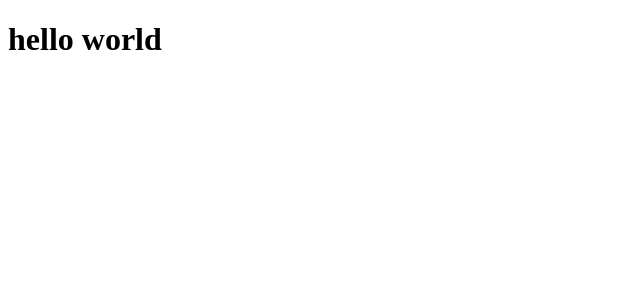
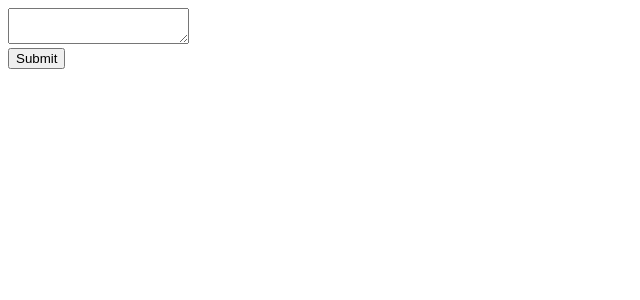
Before and after one commit to YWHo/js_runner, a React (Create React App) app: page / in a window 1280 px wide. Shown: the top 300 px of the page, without its empty margins (0-640 px from the left). Built offline with nearby package versions, Linux system fonts and the light colour scheme.

Commit message:
Basic Form Elements

```diff
--- a/src/index.tsx
+++ b/src/index.tsx
@@ -1,8 +1,26 @@
-import React from 'react';
+import React, { useState } from 'react';
 import ReactDOM from 'react-dom/client';
 
 const App = () => {
-  return <h1>hello world</h1>;
+  const [input, setInput] = useState('');
+  const [code, setCode] = useState('');
+
+  const onClick = () => {
+    console.log(input);
+  };
+
+  return (
+    <div>
+      <textarea
+        value={input}
+        onChange={e => setInput(e.target.value)}
+      ></textarea>
+      <div>
+        <button onClick={onClick}>Submit</button>
+      </div>
+      <pre></pre>
+    </div>
+  );
 };
 
 const root = ReactDOM.createRoot(
@@ -13,4 +31,4 @@
   <React.StrictMode>
     <App />
   </React.StrictMode>
-)
+);
```
